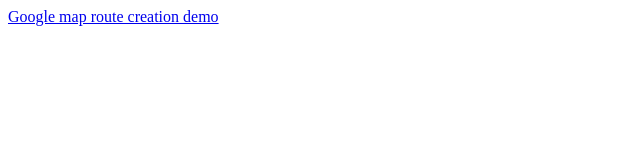
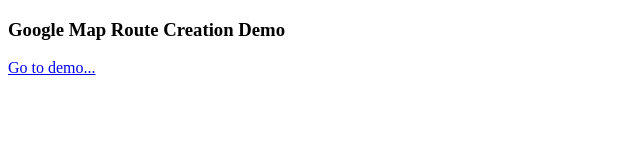
Before and after one commit to chatsap/fun-with-google-map, a plain HTML site: page index.html in a window 1280 px wide. Shown: the whole page, without its empty margins (0-640 px from the left). Drawn offline with Linux system fonts and the light colour scheme.

Commit message:
Added root index.html

```diff
--- a/index.html
+++ b/index.html
@@ -6,6 +6,7 @@
 
   </head>
   <body>
-    <a href="graph-creation-on-map/index.html">Google map route creation demo</a>
+  	<h3> Google Map Route Creation Demo </h3>
+    <a href="graph-creation-on-map/index.html">Go to demo...</a>
   </body>
 </html>
```
Also changed, not shown: graph-creation-on-map/index.html (+1 -1 lines).
